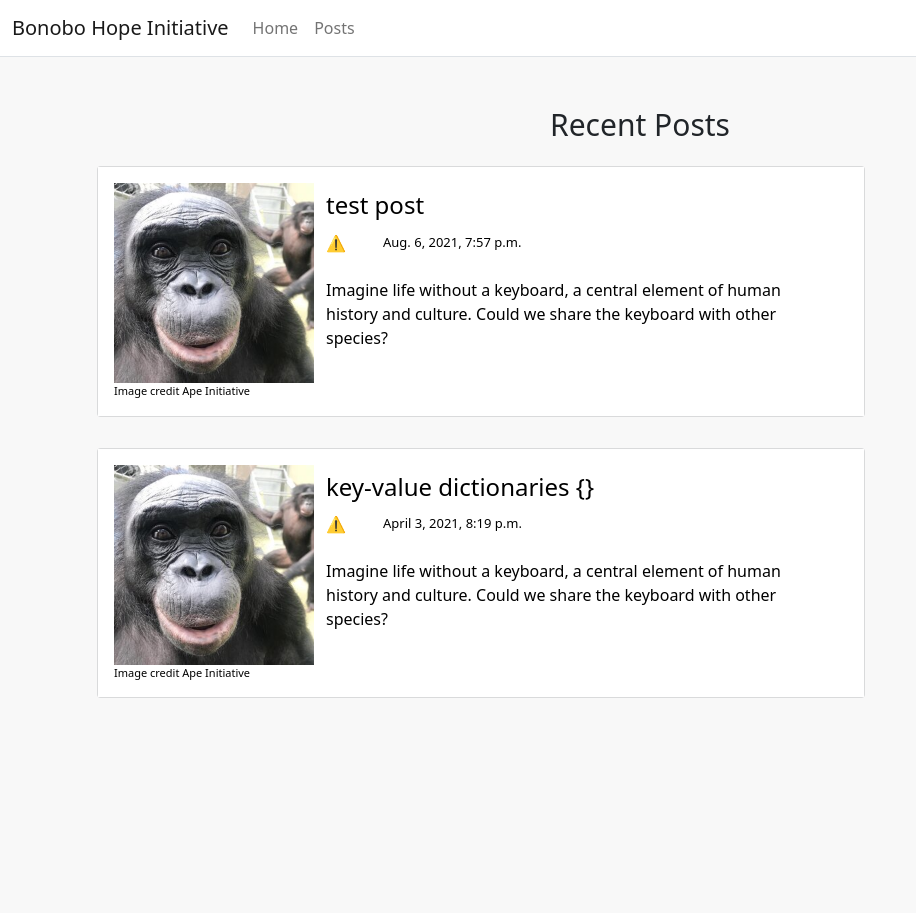
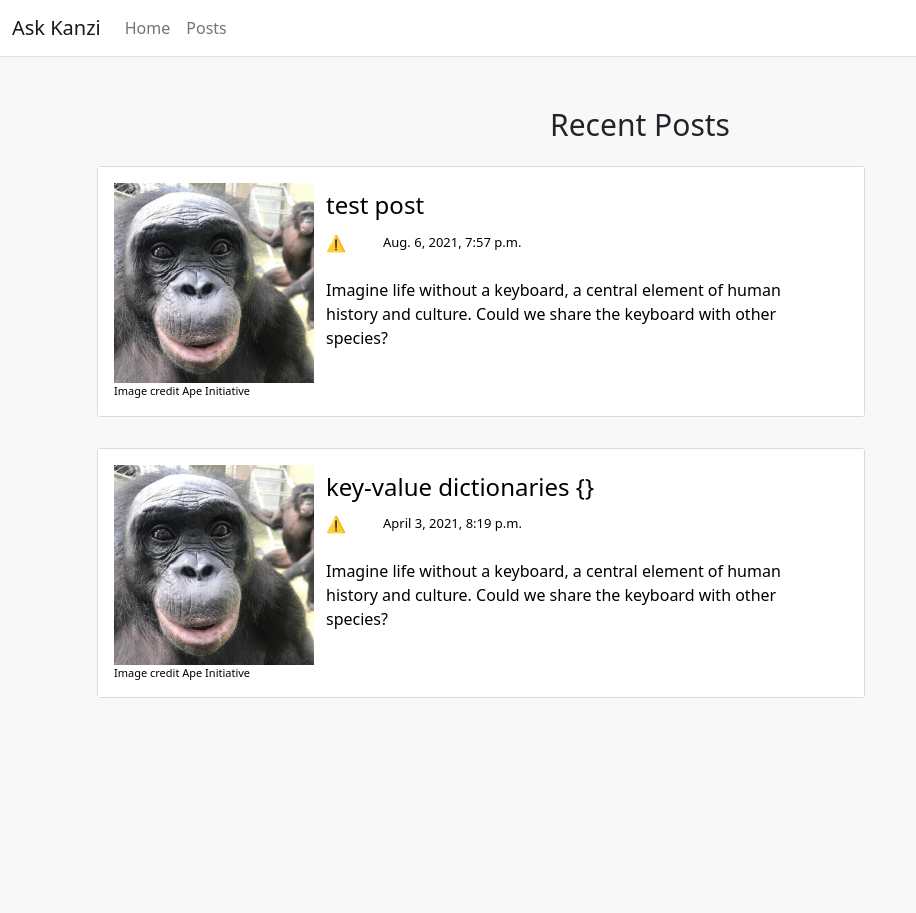
Before and after one commit to seawolfsoftware/telexi, a Django app: page /posts/ in a window 1280 px wide. Shown: the top 913 px of the page, without its empty margins (0-916 px from the left). Run offline with Django 3.2, Linux system fonts and the light colour scheme; data comes from the database, SQL or seed files in the repository; both versions use the stored data as it was after the commit; some libraries are stand-ins or nearby versions.

Commit message:
Update requirements file with django cors headers; make index view return swsw logo

```diff
--- a/django_project/django_project/urls.py
+++ b/django_project/django_project/urls.py
@@ -12,6 +12,7 @@ urlpatterns = [
     path('api/v1/', include('pressevents.urls')),
     path('auth/', obtain_auth_token),
     path('posts/', include('posts.urls', namespace='posts')),
+    path('', views.index, name='index'),
 
 ]
 
--- /dev/null
+++ b/django_project/requirements.txt
@@ -0,0 +1,5 @@
+pyserial==3.5
+machine~=0.0.1
+Django~=3.1.6
+djangorestframework~=3.12.2
+django-cors-headers~=3.7.0
--- a/django_project/templates/base.html
+++ b/django_project/templates/base.html
@@ -62,7 +62,7 @@
             <div class="container-fluid">
                 <a class="navbar-brand"
                     href="/">
-                    Bonobo Hope Initiative
+                    Ask Kanzi
                 </a>
                 <button class="navbar-toggler"
                         type="button"
```
Also changed, not shown: django_project/db.sqlite3.
